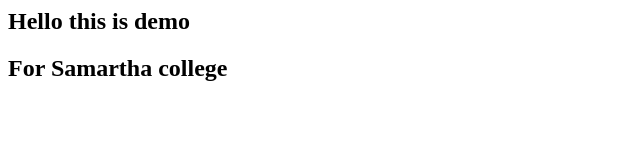
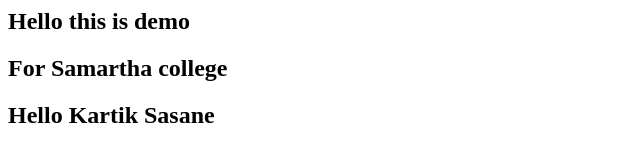
Before and after one commit to sanketwaw/demo2, a plain HTML site: page index.html in a window 1280 px wide. Shown: the whole page, without its empty margins (0-640 px from the left). Drawn offline with Linux system fonts and the light colour scheme.

Commit message:
For kartik

```diff
--- a/index.html
+++ b/index.html
@@ -2,5 +2,6 @@
 <body>
 <h2>Hello this is demo</h2>
 <h2>For Samartha college</h2>
+<h2>Hello Kartik Sasane</h2>
 </body>
 </html>
```
